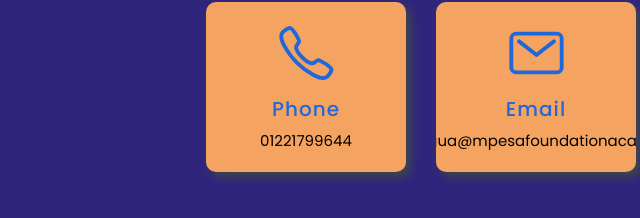
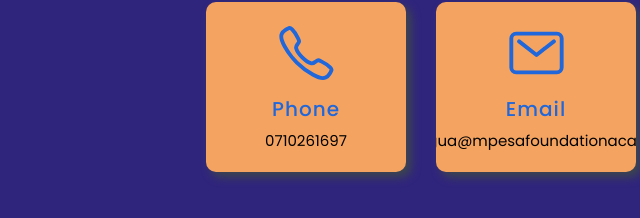
Before and after one commit to Peter1Mbugua/portfolio, a plain HTML site: page index.html in a window 1280 px wide. Shown: the part 2607-2825 px from the top of the page, 219-859 px from the left. Drawn offline with nearby package versions, Linux system fonts and the light colour scheme.

Commit message:
Update index.html

```diff
--- a/index.html
+++ b/index.html
@@ -103,7 +103,7 @@
       <div class="card">
         <ion-icon name="call-outline"></ion-icon>
         <h3>Phone</h3>
-        <p>01221799644</p>
+        <p>0710261697</p>
       </div>
       <div class="card">
         <ion-icon name="mail-outline"></ion-icon>
```
